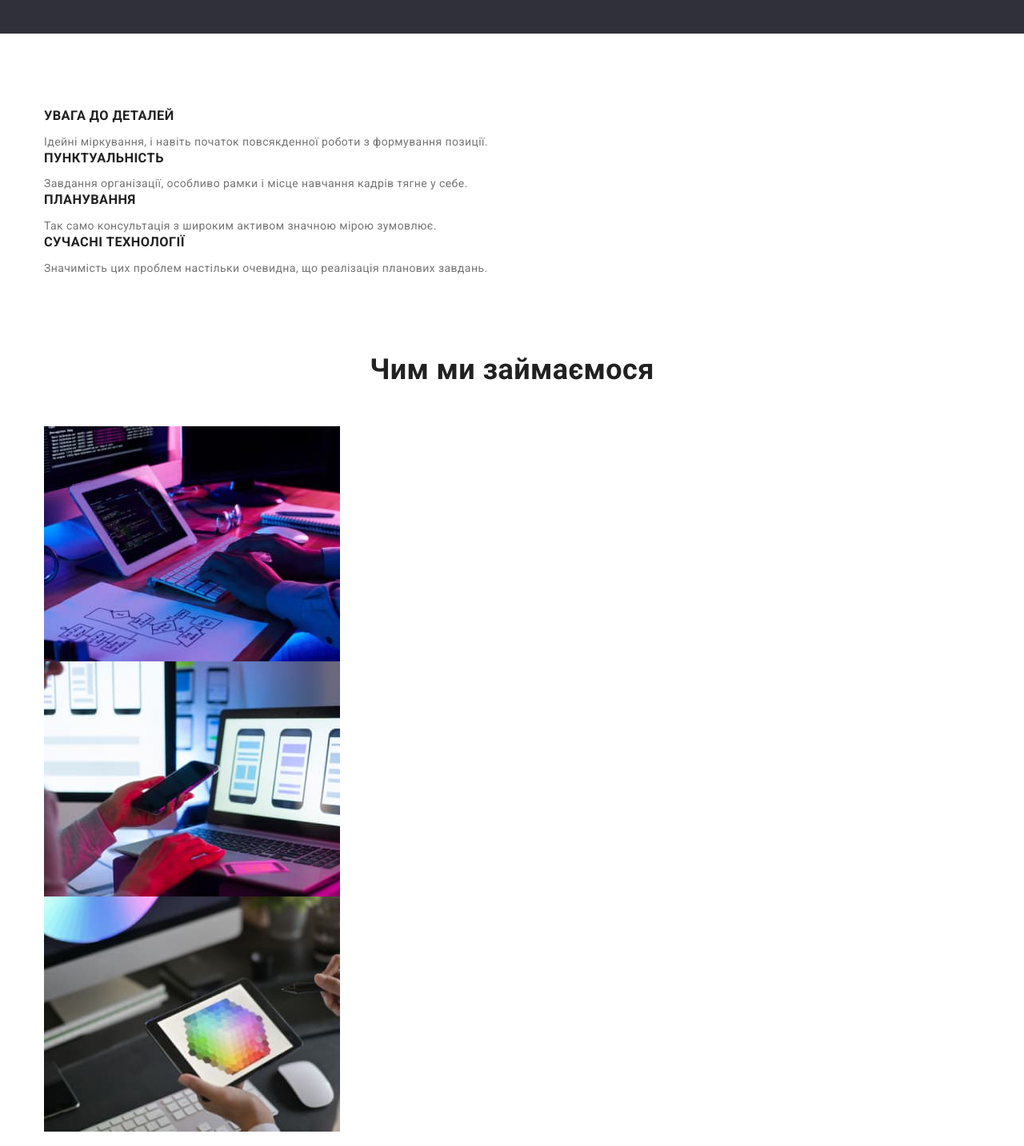
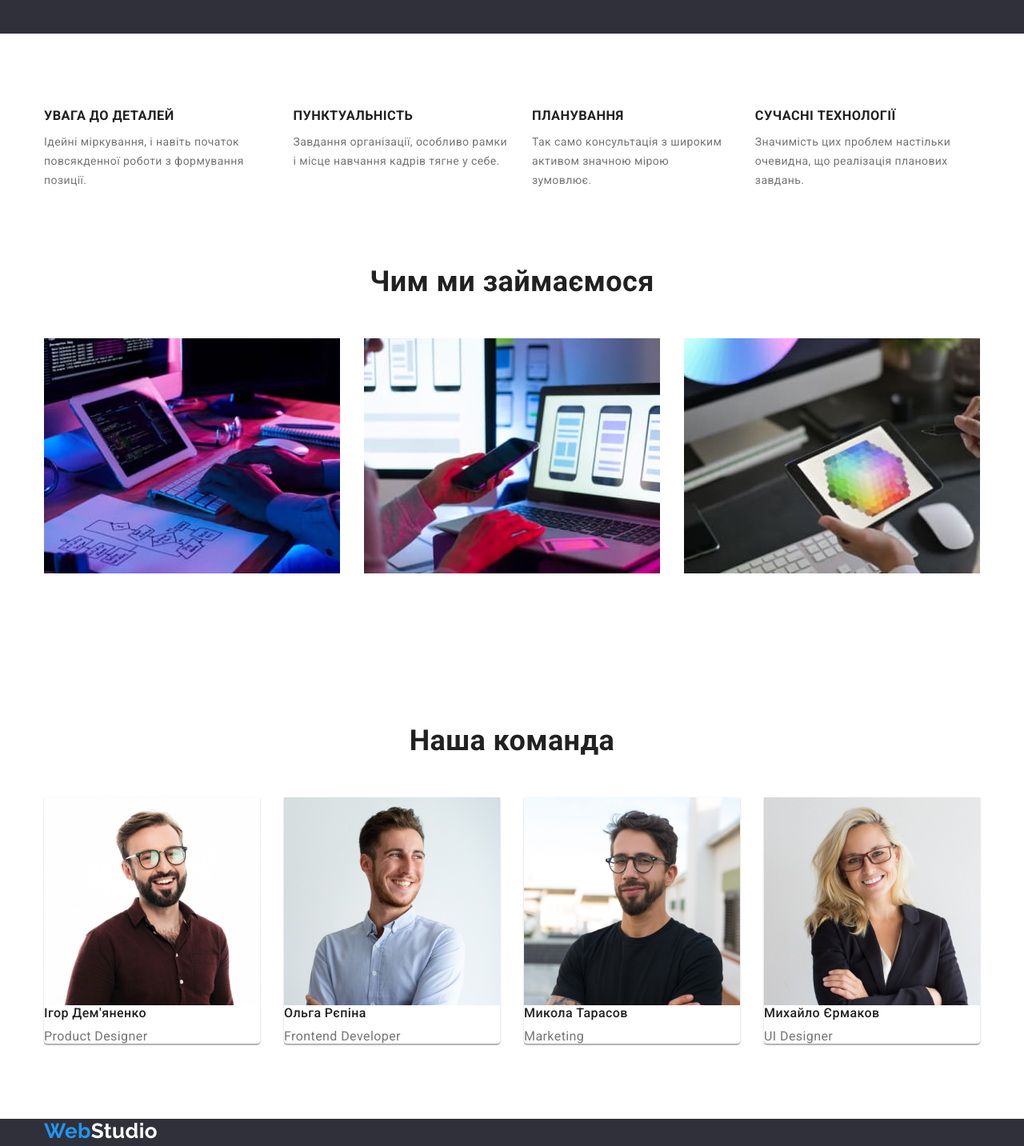
Before and after one commit to svet-shaigen/goit-markup-hw-03-3, a plain HTML site: page index.html in a window 1280 px wide. Shown: the part 580-2013 px from the top of the page at 80% size. Drawn offline with nearby package versions, Linux system fonts and the light colour scheme.

Commit message:
Add portfolio.html file

```diff
--- a/css/styles.css
+++ b/css/styles.css
@@ -102,8 +102,11 @@
        }
 
        .logo {
+
         padding-top: 24px;
         padding-bottom: 25px;
+
+        margin-right: 93px;
 
         color: var(--black-text-color);
        }
@@ -116,6 +119,7 @@
         padding-top: 32px;
         padding-bottom: 32px;
 
+
         color: var(--title-text-color);
        }
 
@@ -126,6 +130,7 @@
       }
 
       .header-contact {
+        margin-left: 50px;
         color: var(--primary-text-color);
       }
 
@@ -136,6 +141,7 @@
 
       .header-nav {
         display: flex;
+        gap: 50px;
       }
 
       .header-contacts {
@@ -146,6 +152,12 @@
         display: flex;
         align-items: center;
       }
+
+      .navigation {
+        margin-right: auto;
+      }
+
+
 
 
        /* -----------------HERO---------------- */
@@ -211,6 +223,15 @@
             color: var(--primary-text-color);
         }
 
+        .features-lists {
+          display: flex;
+          gap: 30px;
+        }
+
+
+
+
+
         /* -----------------OCCUPATION---------------- */
 
         .occupation-title {
@@ -219,6 +240,11 @@
             text-align: center;
 
             margin-bottom: 50px;
+        }
+
+        .occupation-img {
+          display: flex;
+          gap: 30px;
         }
 
        /* -----------------TEAM---------------- */
@@ -231,6 +257,7 @@
        .team-title {
         font-size: 36px;
         line-height: calc(42 / 36);
+        text-align: center;
 
         margin-bottom: 50px;
        }
@@ -245,6 +272,20 @@
         font-size: 16px;
 
         color: var(--primary-text-color);
+       }
+
+       .team-soc-item {
+        width: calc((100%-90px) / 4);
+        box-shadow: 0px 1px 3px rgba(0, 0, 0, 0.12),
+         0px 1px 1px rgba(0, 0, 0, 0.14),
+         0px 2px 1px rgba(0, 0, 0, 0.2);
+        border-radius: 0px 0px 4px 4px;
+
+       }
+
+       .team-soc-list {
+        display: flex;
+        gap: 30px;
        }
 
 
--- a/index.html
+++ b/index.html
@@ -16,7 +16,7 @@
     <header class="header">
         <div class="container header-container">
         <a class="logo link" href="./index.html"><span class="web">Web</span>Studio</a>
-        <nav>
+        <nav class="navigation">
         <ul class="header-nav">
             <li><a class="header-nav-link link current" href="./index.html">Студія</a></li>
             <li><a class="header-nav-link link" href="./portfolio.html">Портфоліо</a></li>
@@ -66,7 +66,7 @@
         <section class="section">
             <div class="container">
             <h2 class="occupation-title">Чим ми займаємося</h2>
-            <ul>
+            <ul class="occupation-img">
                 <li><img src="./images/box1.jpg" alt="чоловічі руки за клавіатурою ноутбука" width="370"></li>
                 <li><img src="./images/box2.jpg" alt="жіночі руки тримають мобільний телефон за клавіатурою ноутбука" width="370"></li>
                 <li><img src="./images/box3.jpg" alt="у руках розміщений гаджет, на якому здійснюються певні дії" width="370"></li>
```
Also changed, not shown: portfolio.html (+1 -1 lines).
